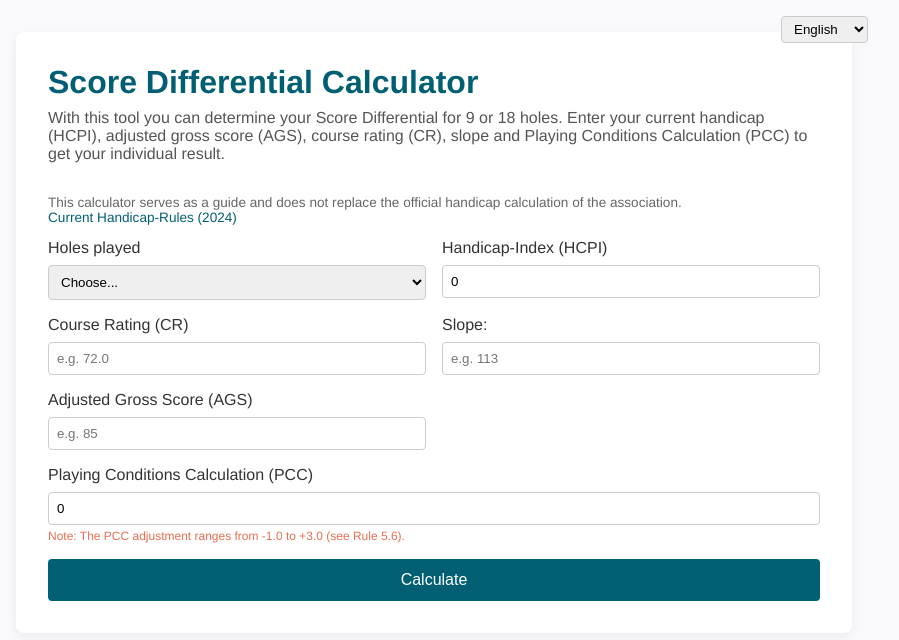
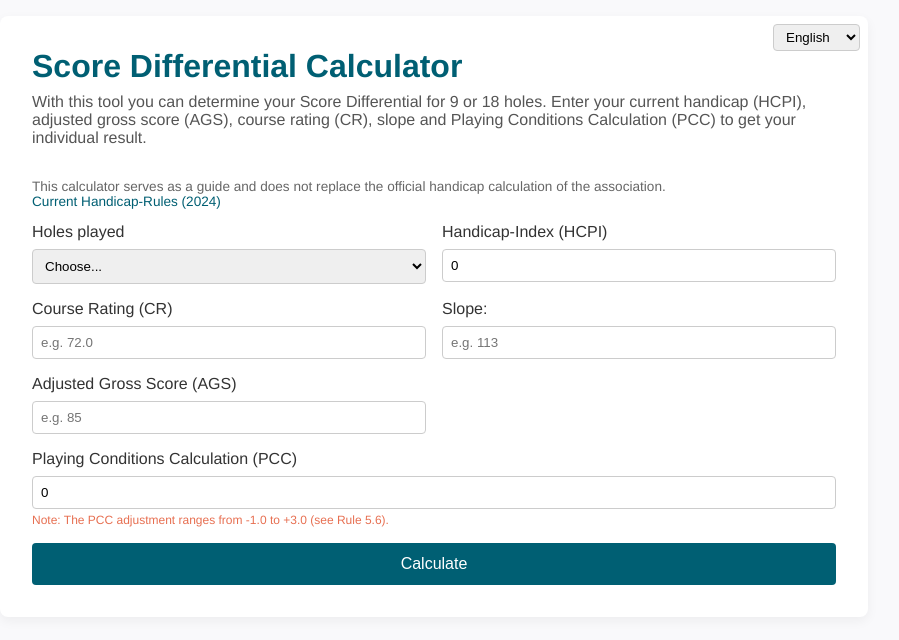
Before and after one commit to bri-b-dev/handycap, a Vue app: page / in a window 1280 px wide. Shown: the top 640 px of the page, without its empty margins (206-1105 px from the left). Built offline with nearby package versions, Linux system fonts and the light colour scheme.

Commit message:
fix layout

```diff
--- a/src/App.vue
+++ b/src/App.vue
@@ -155,7 +155,6 @@ const scoreDifferential = computed(() => {
 function computeHandicap(diffs, prevHC = null) {
   const n = diffs.length
   if (n === 0) return 0
-  console.log("n: " + n)
   let count, adj
   if (n <= 3) { count = 1; adj = -2.0 }
   else if (n === 4) { count = 1; adj = -1.0 }
@@ -168,18 +167,12 @@ function computeHandicap(diffs, prevHC = null) {
   else if (n <= 18) { count = 6; adj = 0.0 }
   else if (n === 19) { count = 7; adj = 0.0 }
   else { count = 8; adj = 0.0 }
-  console.log("count: " + count)
-  console.log("adjustment: " + adj)
   const avg = diffs.slice(0, count).reduce((sum, v) => sum + v, 0) / count
-  console.log("avg: " + avg)
   let hc = parseFloat((avg + adj).toFixed(1))
-  console.log("hc: " + hc)
-  console.log("prevHC: " + prevHC)
   // 26.5-Bremse: if prevHC between 26.5 & 54 and hc > prevHC, keep prevHC
   if (prevHC !== null && prevHC >= 26.5 && prevHC <= 54 && hc > prevHC) {
     hc = prevHC
   }
-  console.log("hc: " + hc)
   return hc
 }
 
@@ -218,7 +211,6 @@ function openDatePicker() {
 async function confirmSave() {
   // neue Score einfügen und Handicap neu berechnen
   const allDiffs = [scoreDifferential.value, ...results.value.map(r => r.scoreDifferential)].sort((a, b) => a - b)
-  console.log("allDiffs: " + allDiffs)
   const newHC = computeHandicap(allDiffs)
 
   const entry = {
@@ -311,14 +303,14 @@ body {
 .container {
   max-width: 900px;
   margin: auto;
-  padding: 2rem;
+  padding: 1rem;
   position: relative;
 }
 
 .lang-switcher {
   position: absolute;
-  top: 1rem;
-  right: 1rem;
+  top: 1.5rem;
+  right: 1.5rem;
 }
 
 .lang-switcher select {
@@ -517,6 +509,7 @@ tbody tr:nth-child(odd) {
 
 .results-card tbody tr:nth-child(odd) {
   background: #f9f9fb;
+}
 
 /* einfaches Modal-Styling */
 .modal-backdrop {
@@ -557,5 +550,4 @@ tbody tr:nth-child(odd) {
   border-radius: 4px;
   cursor: pointer;
 }
-}
 </style>
```
Lines whose indentation alone changed are shown as unchanged.
